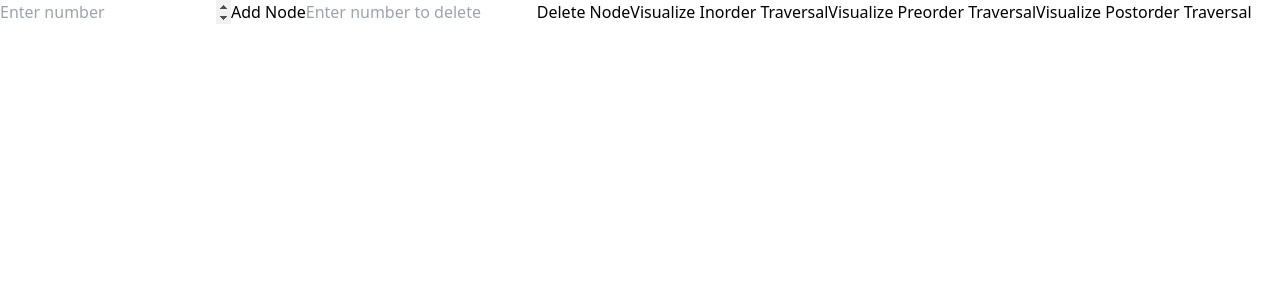
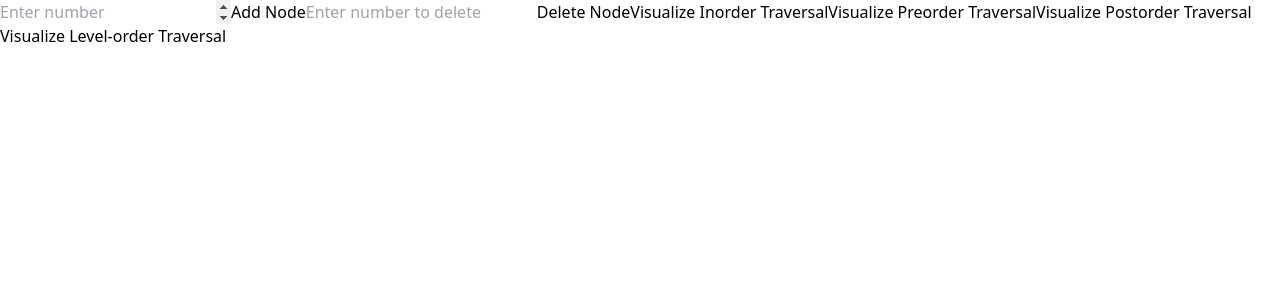
Before and after one commit to Mohit2005123/calcify-n, a Next.js app: page /visualizer/AVLtree in a window 1280 px wide. Shown: the top 300 px of the page. Built offline with nearby package versions, Linux system fonts and the light colour scheme.

Commit message:
Implemented level order traversal

```diff
--- a/src/app/visualizer/AVLtree/page.jsx
+++ b/src/app/visualizer/AVLtree/page.jsx
@@ -1,6 +1,6 @@
 "use client"
 import { useState, useRef, useEffect } from 'react';
-import { inorderTraversal, preorderTraversal, postorderTraversal } from '@/components/binarysearchtree/traversalAlgo';
+import { inorderTraversal, preorderTraversal, postorderTraversal, levelOrderTraversal } from '@/components/binarysearchtree/traversalAlgo';
 class AVLNode {
   constructor(value) {
     this.value = value;
@@ -340,6 +340,8 @@ const findNodePosition = (value) => {
         order = preorderTraversal(root.id, nodes);
       } else if (type === 'postorder') {
         order = postorderTraversal(root.id, nodes);
+      } else if (type === 'levelorder') {
+        order = levelOrderTraversal(root.id, nodes);
       }
     }
     setTraversalOrder(order);
@@ -496,6 +498,12 @@ const findNodePosition = (value) => {
         >
           Visualize Postorder Traversal
         </button>
+        <button
+          onClick={() => startTraversal('levelorder')}
+          className="px-4 py-2 bg-yellow-500 hover:bg-yellow-600 text-white rounded-md"
+        >
+          Visualize Level-order Traversal
+        </button>
       </div>
 
       {/* Tree Visualization */}
```
